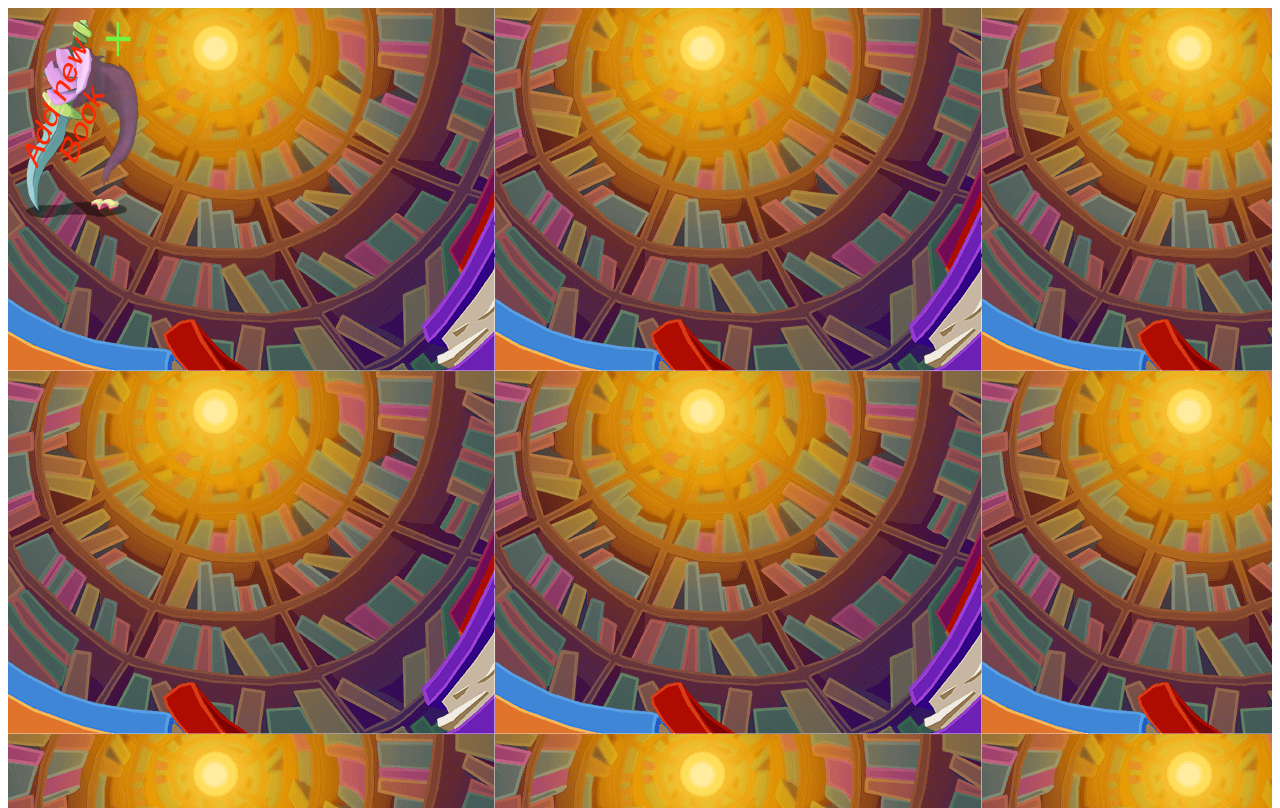
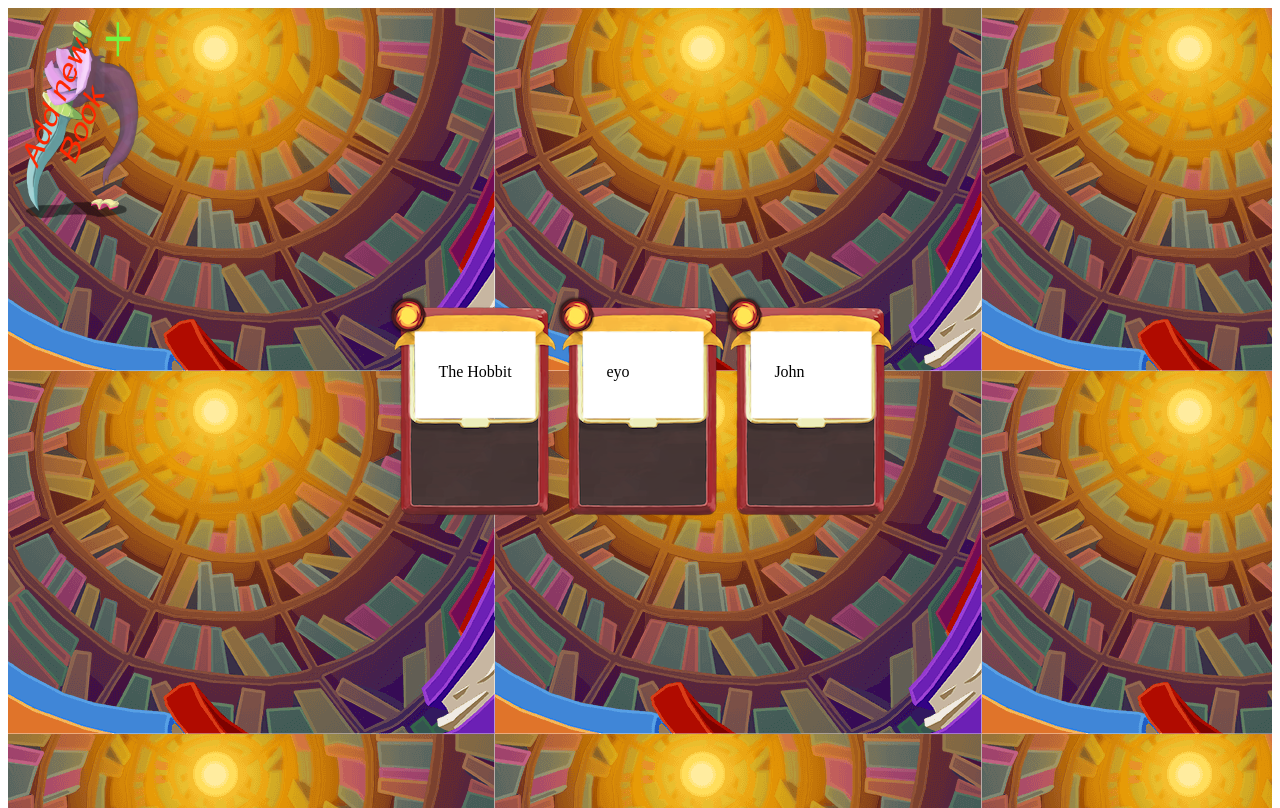
Before and after one commit to AutonomousBot/OdinLibrary, a plain HTML site: page index.html in a window 1280 px wide. Drawn offline with Linux system fonts and the light colour scheme.

Commit message:
added protytpe for book display

```diff
--- a/index.html
+++ b/index.html
@@ -11,7 +11,11 @@
   <title>Library</title>
 </head>
 <body>
-  <div style="background-image: url('images/Library.png'); height: 100vh;"></div>
+  <div id="bg" style="background-image: url('images/Library.png'); height: 100vh;">
   <img id="addBook" src="images/AddBook.png" alt="Book of Stabbing from Slay the Spire edited as an add book button.">
+  <div id="libraryDisplay">
+
+  </div>
+  </div>
 </body>
 </html>
--- a/script.js
+++ b/script.js
@@ -1,14 +1,17 @@
 // Declare library array that will store user's books.
-let myLibrary = [];
+let myLibrary = [new Book("The Hobbit", "J.R.R. Tolkien", 295, "not read"), new Book("eyo", "man", 29, "read"), new Book("John", "Does", 95, "not read")];
 
 // Add book to library
 function addBookToLibrary() {
   let bookInput = capitalize(prompt("Which book would you like to add?"))
+  // Gets book title.
   if (!bookInput == "") {
+    // Asks questions for user to fill known info about the book.
     const author = capitalize(prompt("Enter the author's name."))
     const pages = prompt("Enter the number of pages.")
     const read = prompt("Have you read this book?")
     const bookObject = new Book(bookInput, author, pages, read)
+    // Book Object is added to myLibrary.
     myLibrary.push(bookObject)
   }
 }
@@ -26,13 +29,48 @@ function capitalize(string) {
   let newTitle = [];
   const title = string.split(' ')
   for (i = 0; i< title.length; i++) {
-  newTitle[i] = title[i].charAt(0).toUpperCase() + title[i].slice(1)
+    newTitle[i] = title[i].charAt(0).toUpperCase() + title[i].slice(1)
   }
   return newTitle.join(" ")
 }
 
+// Adds click event to "Add new book" image.
 const button = document.getElementById("addBook")
 button.onclick = addBookToLibrary;
 
+// Declare libraryDisplay as a constant.
+const display = document.getElementById("libraryDisplay")
+// Displays books.
+function displayBooks() {
+  for (let i = 0; i < myLibrary.length; i++) {
+    myLibrary[i].prototype = Object.create(Book.prototype)
+    myLibrary[i].createBookDisplay();
+  }
+}
+
+// Create displayed book.
+Book.prototype.createBookDisplay = function() {
+  // Creates a div for new books.
+  const cardBook = document.createElement("div");
+  cardBook.setAttribute("id", `${this.title}By${this.author}`);
+  cardBook.style.position = "relative"
+  cardBook.setAttribute("text-align", "center")
+  display.appendChild(cardBook);
+  // Creates image inside book div.
+  const cardBookImg = document.createElement("img")
+  cardBookImg.setAttribute("src", "images/LibraryBook.png");
+  cardBookImg.setAttribute("alt", "Card template edited from Slay the Spire.");
+  cardBook.appendChild(cardBookImg)
+  // Adds title of book to div.
+  const cardBookTitle = document.createElement("div")
+  cardBookTitle.textContent = `${this.title}`
+  cardBookTitle.style.position = "absolute"
+  cardBookTitle.style.left = "30%"
+  cardBookTitle.style.top = "30%"
+  cardBook.appendChild(cardBookTitle)
+}
+
+displayBooks();
+
 // Side stuff
 // Add conditionals to skip conjunctions/determiner. (make function with array)
--- a/style.css
+++ b/style.css
@@ -18,3 +18,10 @@ body {
 #addBook:hover {
   top: 15px;
 }
+
+#libraryDisplay,
+#bg {
+  display: flex;
+  justify-content: center;
+  align-items: center;
+}
```
Also changed, not shown: images/LibraryBook.png (added).
